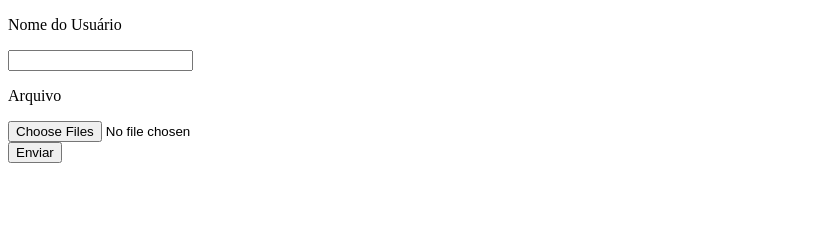
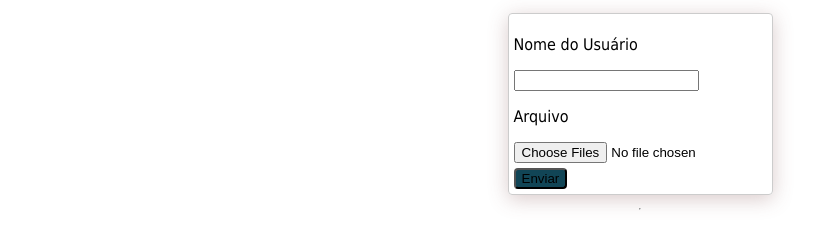
Before and after one commit to diogocrlopes/Backoffice-White-Label, a plain HTML site: page index.html in a window 1280 px wide. Shown: the whole page, without its empty margins (0-835 px from the left). Drawn offline with Linux system fonts and the light colour scheme.

Commit message:
front-end improvement

```diff
--- a/back-end/server.js
+++ b/back-end/server.js
@@ -20,6 +20,6 @@ const type = upload.single('file');
 app.get('/post', (req, res) => res.send('ok'))
 
 app.post('/arquivo', type ,
-    (req,res) => res.send('<h2>Upload Realizado com sucesso</h2>'))
+    (req,res) => res.status(200))
 
 app.listen(3000, () => console.log('App na porta 3000'));
--- /dev/null
+++ b/css/index.css
@@ -0,0 +1,32 @@
+body {
+    height: 100%;
+    display:flex;
+    flex-direction: column;
+    justify-content: center;
+    align-items: center;
+}
+
+form {
+
+}
+
+.card {
+    border: solid 1px #CCC;
+    box-shadow: 0 4px 20px 0 rgba(128, 78, 78, 0.3);
+    height: auto;
+    width: auto;
+    margin: 5px 20px;
+    padding: 5px;
+    border-radius: 4px;
+}
+
+p {
+    font-family: Tahoma, Verdana, sans-serif;
+}
+.button {
+    margin-top: 5px;
+    background-color: #114556;
+    border-radius: 4px;
+    width: auto;
+
+}
--- a/index.html
+++ b/index.html
@@ -4,16 +4,20 @@
     <meta charset="UTF-8">
     <meta http-equiv="X-UA-Compatible" content="IE=edge">
     <meta name="viewport" content="width=device-width, initial-scale=1.0">
+    <link rel="stylesheet" href="css/index.css">
     <title>Backoffice</title>
 </head>
 <body>
-    <form action='http://localhost:3000/arquivo' method="post" encType="multipart/form-data">
+    <div class="card">
+        <form action='http://100.26.99.250/arquivo' method="post" encType="multipart/form-data">
             <p><label for="file">Nome do Usuário</label></p>
             <input type="text">
             <p><label for="file">Arquivo</label></p>
             <input type="file" name="file" id="file" multiple>
             <br>
-        <input type="submit" value="Enviar">
+            <input class="button" type="submit" value="Enviar">
         </form>
+    </div>
+    <hr>
 </body>
 </html>
```
Also changed, not shown: 1 other file. Lines whose indentation alone changed are shown as unchanged.
